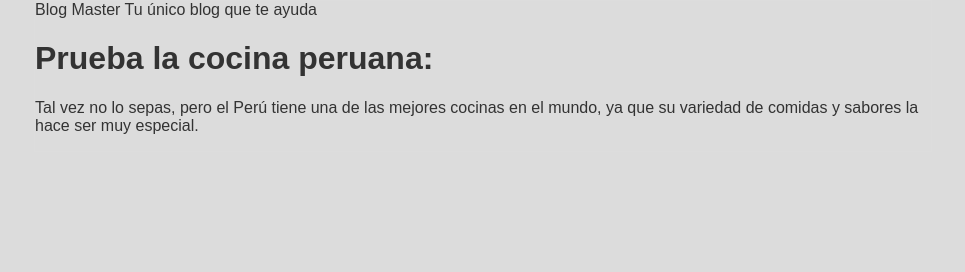
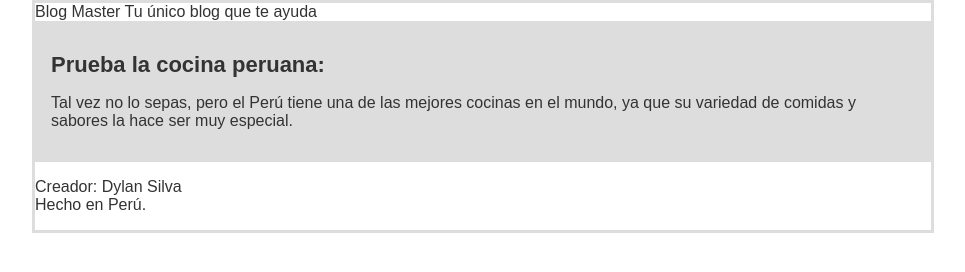
Before and after one commit to dylancode1310/comida-peruana, a plain HTML site: page index.html in a window 1280 px wide. Shown: the whole page, without its empty margins (157-1122 px from the left). Drawn offline with Linux system fonts and the light colour scheme.

Commit message:
Se agregó el footer y también el estilo del container

```diff
--- a/css/estilos.css
+++ b/css/estilos.css
@@ -1,6 +1,6 @@
 body
 {
-    background: gainsboro;
+    background: white;
     color: #333;
     font-family: sans-serif;
     text-align: center;
@@ -14,6 +14,17 @@ body
     width: 70%;
     padding: 0;
     text-align: left;
-    border: 1px solid #DDD;
+    border: 3px solid #DDD;
     margin: 0 auto;
 }
+
+#container h1
+{
+    font-size: 22px;
+}
+
+#post
+{
+    background: #DDD;
+    padding: 1em;
+}
--- a/index.html
+++ b/index.html
@@ -22,6 +22,12 @@
                 Tal vez no lo sepas, pero el Perú tiene una de las mejores cocinas en el mundo, ya que su variedad de comidas y sabores la hace ser muy especial.
             </p>
         </div>
+        <div id="footer">
+            <p>
+                Creador: Dylan Silva </br>
+                Hecho en Perú.
+            </p>
+        </div>
     </div>
 </body>
 </html>
```
